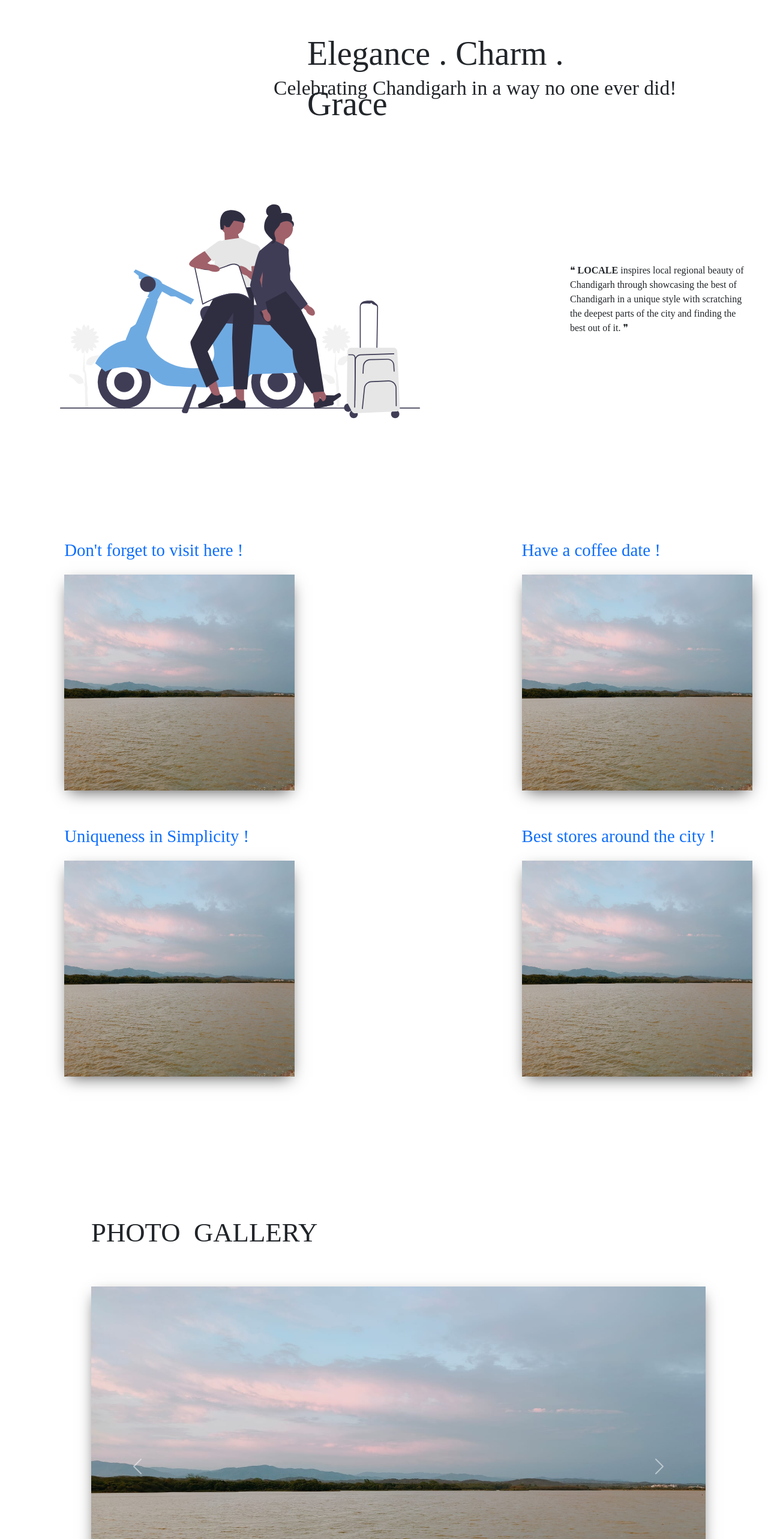
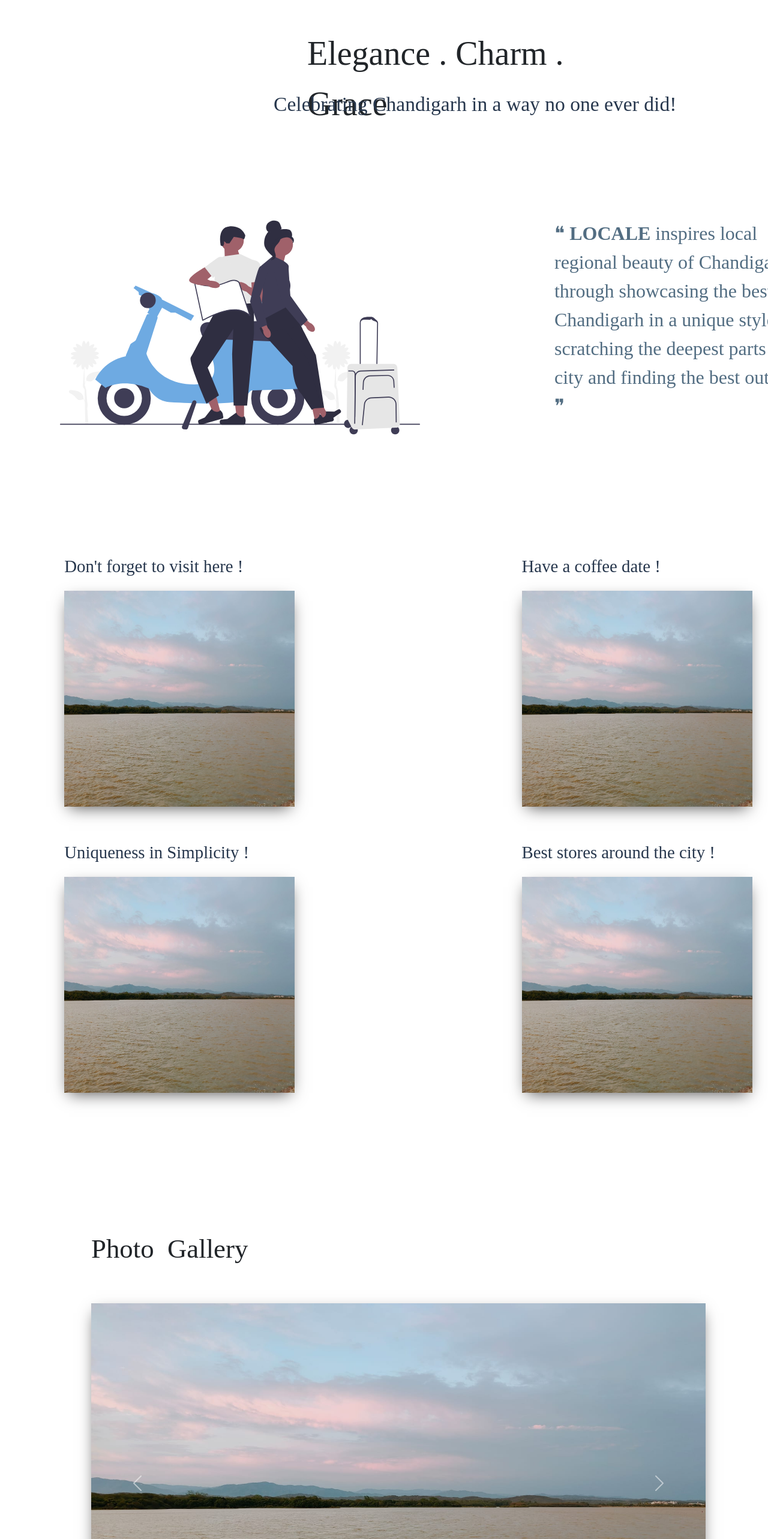
Before and after one commit to vivekk-tiwari/LOCALE, a React (Create React App) app: page / in a window 1280 px wide. Shown: the part 780-3346 px from the top of the page at 60% size. Built offline with nearby package versions, Linux system fonts and the light colour scheme.

Commit message:
Update styles.css

```diff
--- a/public/styles.css
+++ b/public/styles.css
@@ -1,6 +1,7 @@
 body{
     width: 100vh;
     overflow-x: hidden;
+    background-color: #27374D;
 }
 
 /*NAVBAR COMPONENT CSS */
@@ -104,12 +105,12 @@ body{
 
 }
 
-#explore_title{
+/* #explore_title{
     margin-left: 70%;
     font-size: 2.9em;
     width: 40vw;
     height: 7vh;
-}
+} */
 #explore_img{
     margin-left: 100px;
     margin-top: 80px;
@@ -119,6 +120,7 @@ body{
 #explore_title{
     margin-left:64% ;
     height: 5.8vh;
+    width:40vw;
     font-size: 3.5em;
     font-family: 'PT Serif', serif;
 }
@@ -129,9 +131,10 @@ body{
 #explore_title_2{
     font-size:2.1em;
     width: 110%;
-    margin-top: 3.6%;
+    margin-top: 7%;
     margin-left:57%;
     font-family: 'PT Serif', serif;
+    color:#27374D;
 }
 
 .explore_about{
@@ -140,8 +143,10 @@ body{
 #explore_d_1{
     font-family: 'PT Serif', serif;
     width: 300%;
-    margin-left:250%;
-    margin-top: 250%;
+    margin-left:150%;
+    margin-top: 100%;
+    font-size:2em;
+    color:#526D82;
 }
 
 /* PLace component CSS */
@@ -161,6 +166,7 @@ body{
 }
 #place_text_id_1,#place_text_id_2{
     text-decoration: none;
+    color:#27374D;
     font-size: 1.8em;
     font-family: 'PT Serif', serif;
 }
--- a/src/components/Photo_Gallery.jsx
+++ b/src/components/Photo_Gallery.jsx
@@ -4,7 +4,7 @@ function PhotoGallery(){
     return (
         <>
         <div className="photogallery_heading">
-            <p id="photogallery_text">PHOTO &nbsp;GALLERY</p>
+            <p id="photogallery_text">Photo &nbsp;Gallery</p>
         </div>
         <div className="PhotoGallery_main">
             <div id="carouselExampleCaptions" class="carousel slide">
--- a/src/components/Team.jsx
+++ b/src/components/Team.jsx
@@ -8,7 +8,7 @@ function Team(){
         <div className="team_main">
 
             <div className="team_heading">
-                <p id="team_heading_text">Our &nbsp;TEAM</p>
+                <p id="team_heading_text">OUR &nbsp;TEAM</p>
                 <div className="line"></div>
             </div>
             <div className="team_main_2">
```
